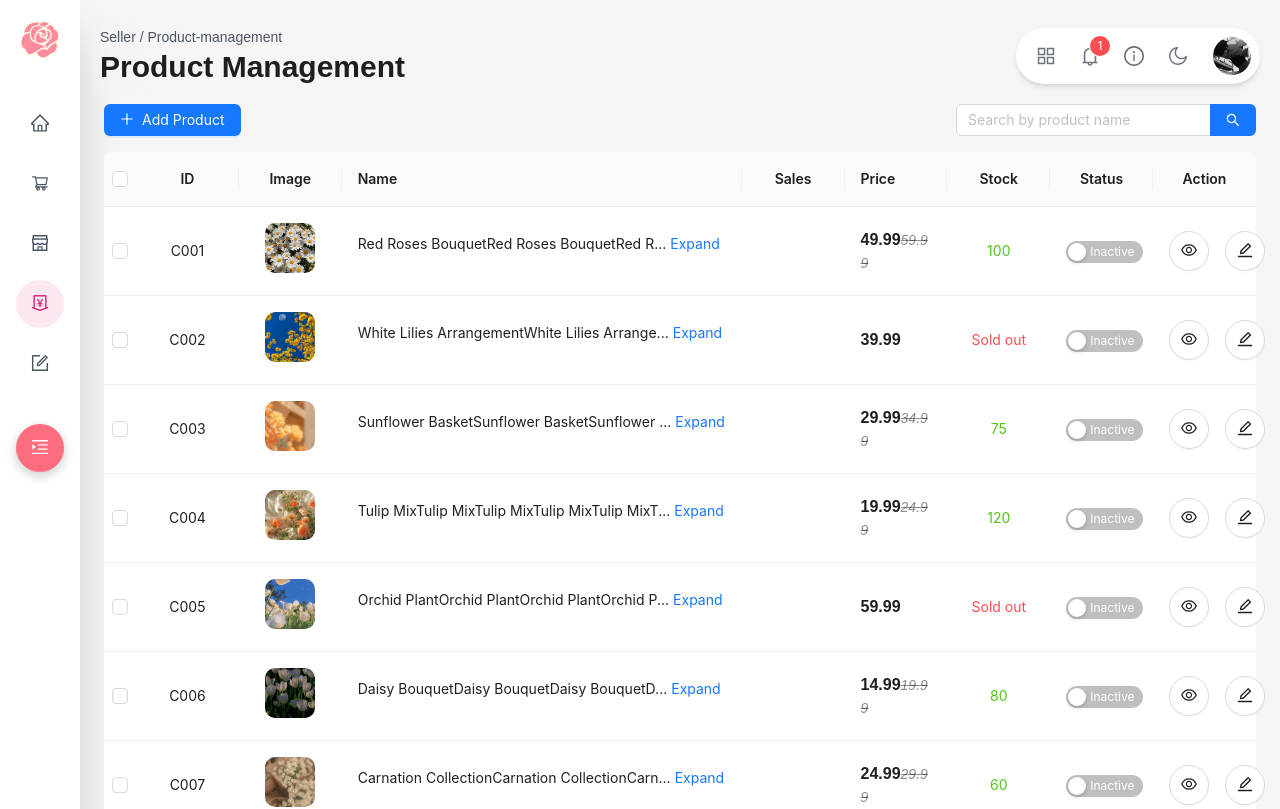
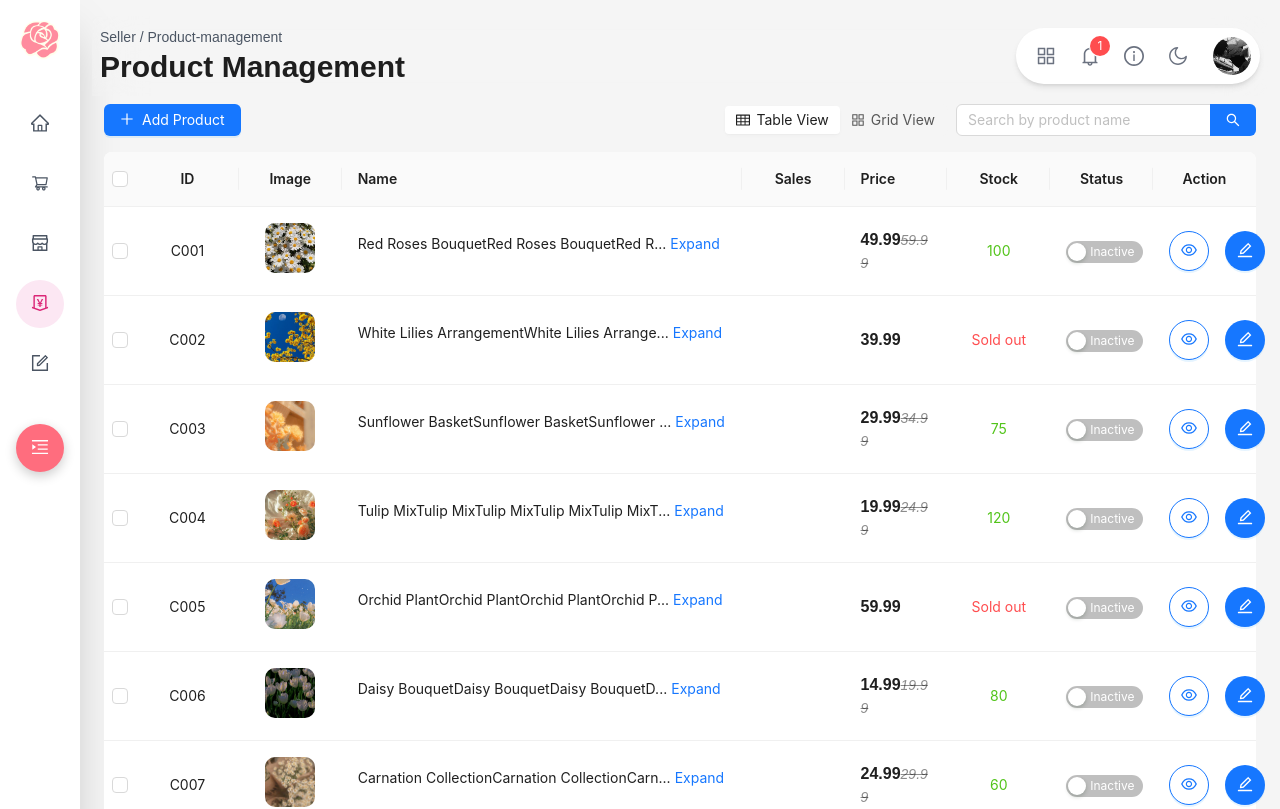
Before and after one commit to GiaoXomDaiDe/event-flower-exchange, a React (Vite) app: page /seller/product-management in a window 1280 px wide. Shown: the top 809 px of the page. Built offline with nearby package versions, Linux system fonts and the light colour scheme.

Commit message:
updated code

```diff
--- a/src/pages/ProductManagement/ProductManagement.jsx
+++ b/src/pages/ProductManagement/ProductManagement.jsx
@@ -1,5 +1,13 @@
-import { DeleteOutlined, EditOutlined, ExportOutlined, EyeOutlined, PlusOutlined } from '@ant-design/icons'
-import { Button, Image, Input, Space, Switch, Table, Tooltip, Typography } from 'antd'
+import {
+  AppstoreOutlined,
+  DeleteOutlined,
+  EditOutlined,
+  ExportOutlined,
+  EyeOutlined,
+  PlusOutlined,
+  TableOutlined
+} from '@ant-design/icons'
+import { Button, Card, Col, Image, Input, Row, Segmented, Space, Switch, Table, Tooltip, Typography } from 'antd'
 import React, { useState } from 'react'
 import * as XLSX from 'xlsx'
 import { productData } from '../../mock/productData'
@@ -10,6 +18,7 @@ const ProductManagement = () => {
   const [selectedRowKeys, setSelectedRowKeys] = useState([])
   const [searchText, setSearchText] = useState('')
   const [expanded, setExpanded] = useState(false)
+  const [viewMode, setViewMode] = useState('table')
 
   const handleSearch = (e) => {
     setSearchText(e.target.value)
@@ -109,13 +118,13 @@ const ProductManagement = () => {
       render: () => (
         <Space size='middle'>
           <Tooltip title='Live Preview' placement='bottom'>
-            <Button shape='circle' icon={<EyeOutlined />} size='large' />
+            <Button shape='circle' icon={<EyeOutlined />} size='large' variant='outlined' color='primary' />
           </Tooltip>
           <Tooltip title='Edit' placement='bottom'>
-            <Button shape='circle' icon={<EditOutlined />} size='large' />
+            <Button shape='circle' icon={<EditOutlined />} size='large' variant='solid' color='primary' />
           </Tooltip>
           <Tooltip title='Delete' placement='bottom'>
-            <Button shape='circle' icon={<DeleteOutlined />} size='large' danger />
+            <Button shape='circle' icon={<DeleteOutlined />} size='large' variant='solid' color='danger' />
           </Tooltip>
         </Space>
       )
@@ -133,14 +142,14 @@ const ProductManagement = () => {
 
   return (
     <div>
-      <div style={{ marginBottom: 16, display: 'flex', justifyContent: 'space-between' }}>
+      <div style={{ marginBottom: 16, display: 'flex', justifyContent: 'space-between', alignItems: 'center' }}>
         <Space>
           <Button type='primary' icon={<PlusOutlined />} size='middle'>
             Add Product
           </Button>
           {selectedRowKeys.length > 0 && (
             <>
-              <Button type='danger' icon={<DeleteOutlined />} size='middle' onClick={handleDelete}>
+              <Button icon={<DeleteOutlined />} size='middle' variant='solid' color='danger' onClick={handleDelete}>
                 Delete
               </Button>
               <Button type='default' icon={<ExportOutlined />} size='middle' onClick={handleExport}>
@@ -149,6 +158,15 @@ const ProductManagement = () => {
             </>
           )}
         </Space>
+        <Space>
+          <Segmented
+            options={[
+              { label: 'Table View', value: 'table', icon: <TableOutlined /> },
+              { label: 'Grid View', value: 'grid', icon: <AppstoreOutlined /> }
+            ]}
+            value={viewMode}
+            onChange={(value) => setViewMode(value)}
+          />
           <Input.Search
             placeholder='Search by product name'
             onChange={handleSearch}
@@ -156,7 +174,9 @@ const ProductManagement = () => {
             enterButton
             allowClear
           />
+        </Space>
       </div>
+      {viewMode === 'table' ? (
         <Table
           columns={columns}
           dataSource={filteredData}
@@ -164,6 +184,49 @@ const ProductManagement = () => {
           rowKey='CateId'
           rowSelection={rowSelection}
         />
+      ) : (
+        <Row gutter={[16, 16]}>
+          {filteredData.map((item) => (
+            <Col key={item.CateId} xs={24} sm={12} md={8} lg={6}>
+              <Card
+                hoverable
+                cover={
+                  <Image alt={item.FlowerName} src={item.productUrl} style={{ height: 200, objectFit: 'cover' }} />
+                }
+                actions={[
+                  <Tooltip title='Live Preview' key='view'>
+                    <EyeOutlined />
+                  </Tooltip>,
+                  <Tooltip title='Edit' key='edit'>
+                    <EditOutlined />
+                  </Tooltip>,
+                  <Tooltip title='Delete' key='delete'>
+                    <DeleteOutlined />
+                  </Tooltip>
+                ]}
+              >
+                <Card.Meta
+                  title={
+                    <Paragraph ellipsis={{ rows: 2 }} style={{ marginBottom: 0 }}>
+                      {item.FlowerName}
+                    </Paragraph>
+                  }
+                  description={
+                    <div>
+                      <Text className='font-beausite font-bold text-base'>{item.Price}</Text>
+                      {item.OldPrice !== 0 && (
+                        <Text className='font-beausite italic line-through' type='secondary'>
+                          {item.OldPrice}
+                        </Text>
+                      )}
+                    </div>
+                  }
+                />
+              </Card>
+            </Col>
+          ))}
+        </Row>
+      )}
     </div>
   )
 }
--- a/src/pages/ShopManagement/ShopManagement.jsx
+++ b/src/pages/ShopManagement/ShopManagement.jsx
@@ -309,7 +309,7 @@ export default function ShopManagement() {
               <Carousel
                 arrows
                 autoplay
-                autoplaySpeed={3000}
+                autoplaySpeed={2000}
                 adaptiveHeight
                 draggable
                 fade
@@ -317,7 +317,6 @@ export default function ShopManagement() {
                 dots
                 easing
                 effect='fade'
-                speed={2000}
               >
                 {products &&
                   products.map((product) => (
@@ -422,7 +421,7 @@ export default function ShopManagement() {
         <Card className=' bg-white rounded-lg shadow-md mt-6'>
           {activeEventList && activeEventList.length > 0 ? (
             activeEventList.map((event) => (
-              <Col span={16} key={event.eventID}>
+              <Col span={12} key={event.eventID}>
                 <div className='bg-white rounded-xl shadow-md mt-6 p-6 font-beausite'>
                   <div className='relative'>
                     <div>
```
Lines whose indentation alone changed are shown as unchanged.
